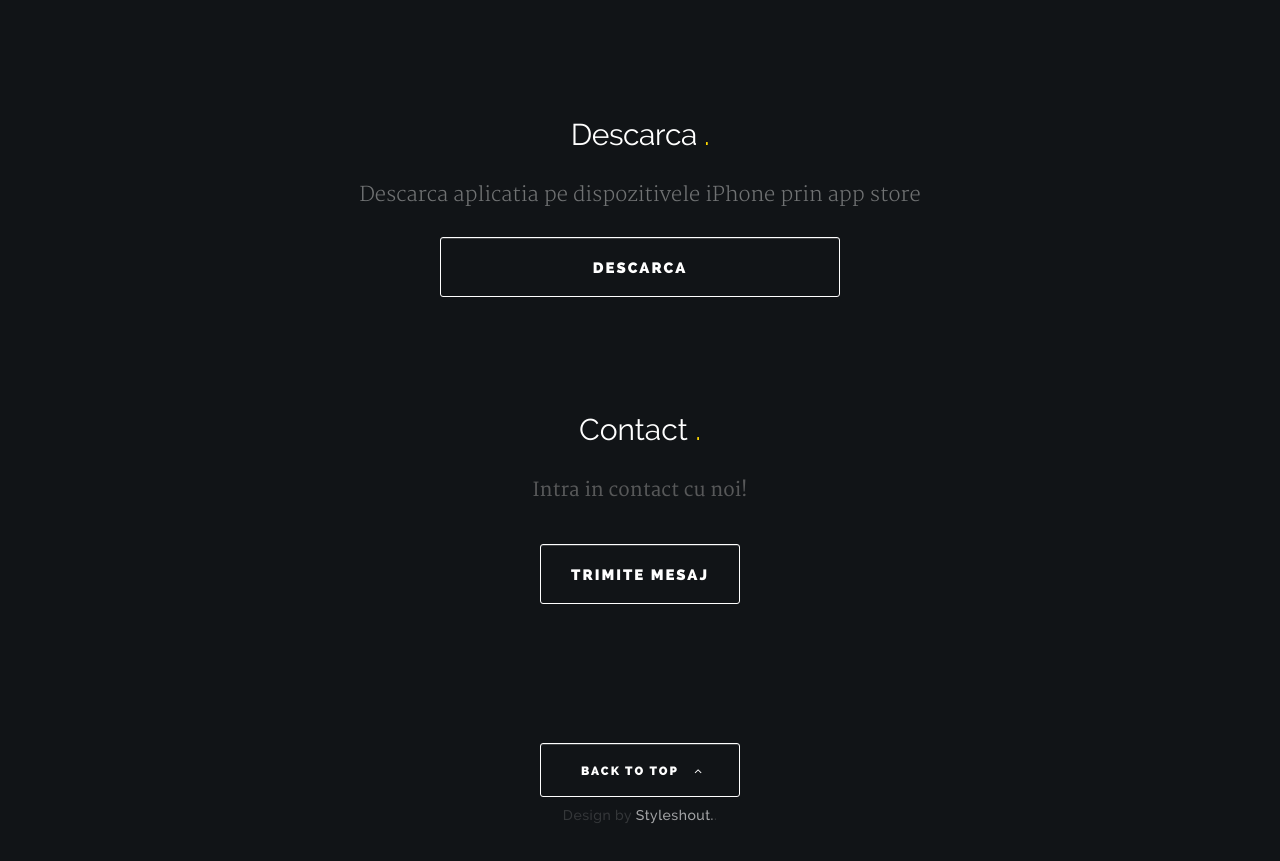
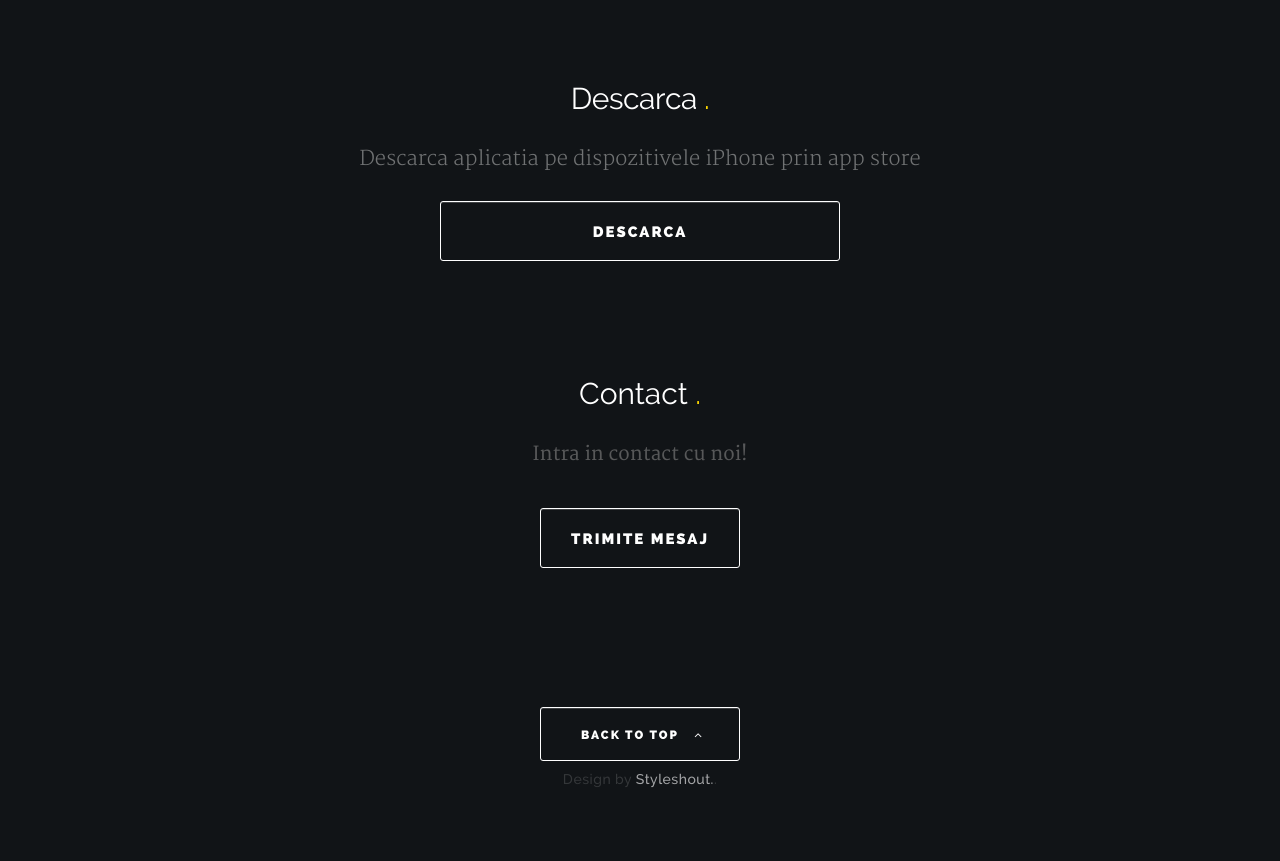
Before and after one commit to alindumitru25/presentation, a plain HTML site: page index.html in a window 1280 px wide. Shown: the part 3407-4268 px from the top of the page. Drawn offline with Linux system fonts and the light colour scheme; files whose address does not match are found by name.

Commit message:
Remove section-ads

```diff
--- a/index.html
+++ b/index.html
@@ -112,9 +112,9 @@
 								<div class="data">
 									<h1 class="">Gaseste produsele de langa tine care merita!</h1>
 
-									<h3 class="">Intr-o societate bazate pe consum, e din ce in ce mai greu sa diferentiezi produsele care isi merita pretul. Prin
-										toate mijloacele, scopul nostru e sa adunam informatiile de care ai tu nevoie pentru a decide daca produsul merita
-										cumparat
+									<h3 class="">Intr-o societate bazate pe consum, e din ce in ce mai greu sa diferentiezi produsele care isi merita
+										pretul. Prin toate mijloacele, scopul nostru e sa adunam informatiile de care ai tu nevoie pentru a decide daca
+										produsul merita cumparat
 									</h3>
 								</div>
 							</div>
@@ -188,10 +188,10 @@
 					<h3>Filtreaza, cauta produse si scaneaza.</h3>
 
 					<div class="service-content">
-						<p>Filtreaza dupa tag-uri, intentii si categorii. Fie ca incerci sa gasesti produse handmade populare in jurul tau, sau
-							produse la un pret bun, foloseste filtrele disponibile in aplicatie pentru a gasi produsele distribuite de care esti
-							interesat. Foloseste functionalitatea de search pentru a cauta dupa keywords si scaneaza produse pentru a afla daca
-							exista deja scanari cu un pret mai bun.
+						<p>Filtreaza dupa tag-uri, intentii si categorii. Fie ca incerci sa gasesti produse handmade populare in jurul tau,
+							sau produse la un pret bun, foloseste filtrele disponibile in aplicatie pentru a gasi produsele distribuite de care
+							esti interesat. Foloseste functionalitatea de search pentru a cauta dupa keywords si scaneaza produse pentru a afla
+							daca exista deja scanari cu un pret mai bun.
 						</p>
 					</div>
 
@@ -418,7 +418,7 @@
 	<section id="download">
 		<div id="call-to-action">
 
-			<div class="row section-ads">
+			<div class="row">
 
 				<div class="twelve columns">
 
```
